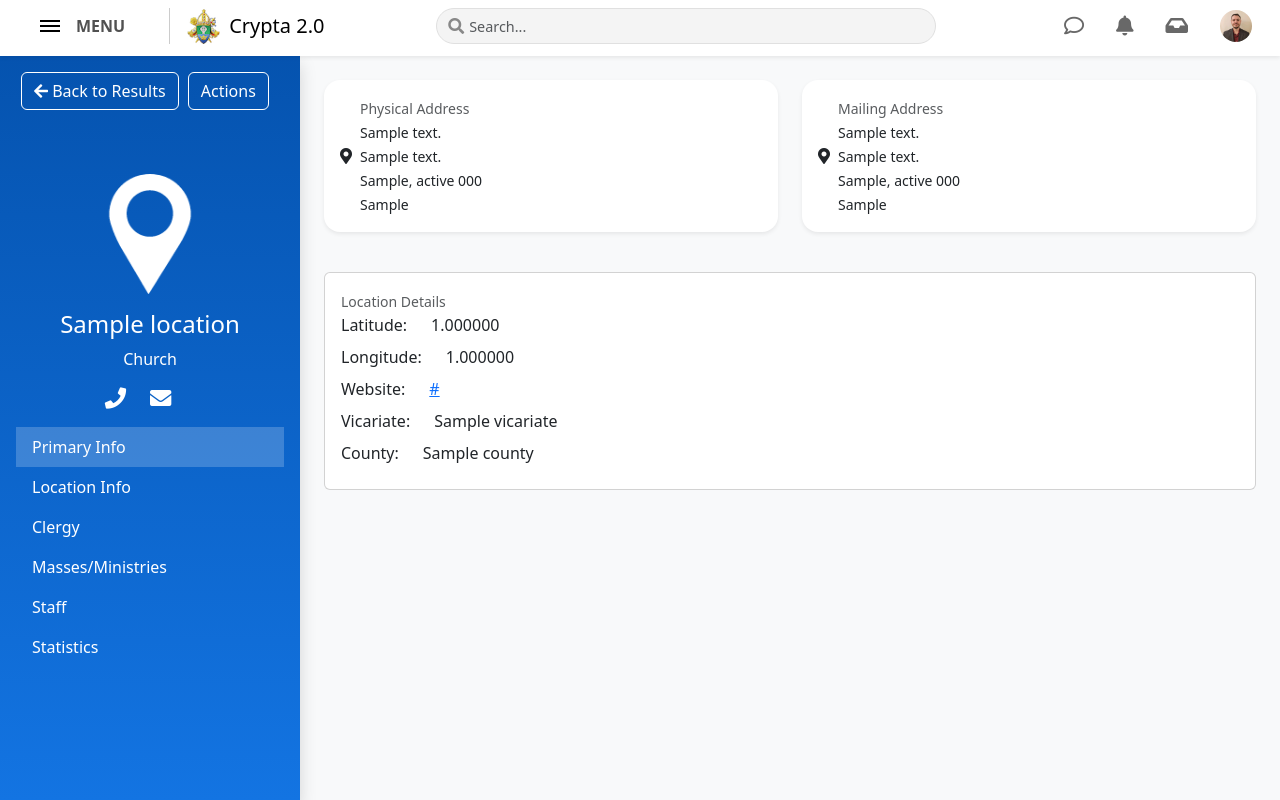
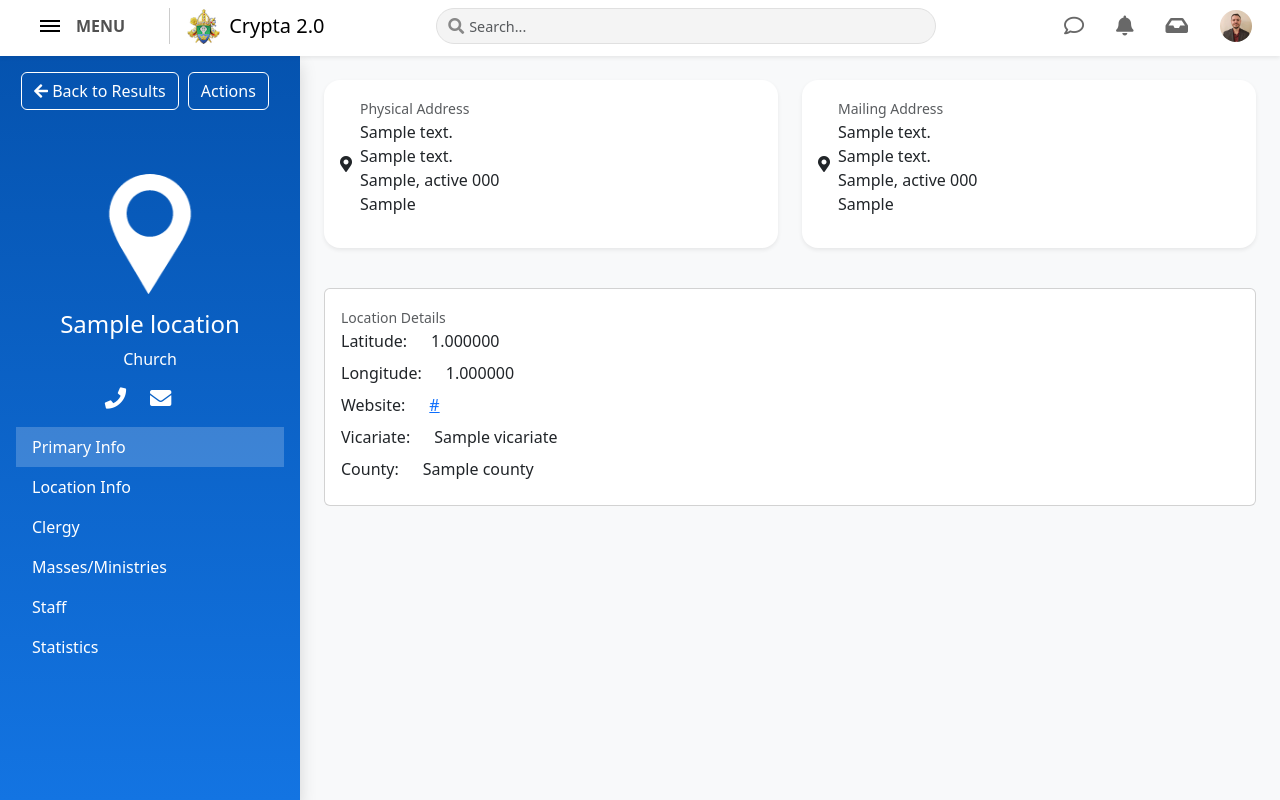
Before and after one commit to rcdoc-org/CryptaService-Crypta, a Django app: page /demo/details-page/location/1/ in a window 1280 px wide. Run offline with Django 5.2, Linux system fonts and the light colour scheme; a user stored in the database is signed in; tables that the repository leaves empty hold one stand-in row (values such as "Sample post").

Commit message:
Getting data into location layout but questioning categories.

```diff
--- a/backend/api/templates/details_page.html
+++ b/backend/api/templates/details_page.html
@@ -3,6 +3,8 @@
 
 {% block stylesheets %}
   <link rel="stylesheet" href="{% static 'css/details_page.css' %}" />
+
+  <scripts src="https://cdn.jsdelivr.net/npm/chart.js"></scipts>
 {% endblock %}
 
 {% block title %}
@@ -505,10 +507,11 @@
                   {% if object.lkp_physicalAddress_id %}
                     <div>
                       <small class="text-muted">Physical Address</small><br>
-                      <small>{{ object.lkp_physicalAddress_id.address1 }}</small><br>
-                      {% if object.lkp_physicalAddress_id.address2 %}<small>{{ object.lkp_physicalAddress_id.address2 }}</small><br>{% endif %}
-                      <small>{{ object.lkp_physicalAddress_id.city }}, {{ object.lkp_physicalAddress_id.state }} {{ object.lkp_physicalAddress_id.zip_code }}</small><br>
-                      <small>{{ object.lkp_physicalAddress_id.country }}</small>
+                      <address>{{ object.lkp_physicalAddress_id.address1 }}<br>
+                      {% if object.lkp_physicalAddress_id.address2 %}{{ object.lkp_physicalAddress_id.address2 }}<br>{% endif %}
+                      {{ object.lkp_physicalAddress_id.city }}, {{ object.lkp_physicalAddress_id.state }} {{ object.lkp_physicalAddress_id.zip_code }}<br>
+                      {{ object.lkp_physicalAddress_id.country }}
+                      </address>
                     </div>
                   {% else %}
                     <div>
@@ -527,10 +530,11 @@
                   {% if object.lkp_mailingAddress_id %}
                     <div>
                       <small class="text-muted">Mailing Address</small><br>
-                      <small>{{ object.lkp_mailingAddress_id.address1 }}</small><br>
-                      {% if object.lkp_mailingAddress_id.address2 %}<small>{{ object.lkp_mailingAddress_id.address2 }}</small><br>{% endif %}
-                      <small>{{ object.lkp_mailingAddress_id.city }}, {{ object.lkp_mailingAddress_id.state }} {{ object.lkp_mailingAddress_id.zip_code }}</small><br>
-                      <small>{{ object.lkp_mailingAddress_id.country }}</small>
+                      <address>{{ object.lkp_mailingAddress_id.address1 }}<br>
+                      {% if object.lkp_mailingAddress_id.address2 %}{{ object.lkp_mailingAddress_id.address2 }}<br>{% endif %}
+                      {{ object.lkp_mailingAddress_id.city }}, {{ object.lkp_mailingAddress_id.state }} {{ object.lkp_mailingAddress_id.zip_code }}<br>
+                      {{ object.lkp_mailingAddress_id.country }}
+                      </address>
                     </div>
                   {% else %}
                     <div>
@@ -542,8 +546,10 @@
               </div>
             </div>
           </div>
+        </div>
 
           <!-- Location Details -->
+        <div id="location-info" class="detail-section">
           <div class="card mb-4">
             <div class="card-body">
               <small class="text-muted">Location Details</small>
@@ -577,6 +583,7 @@
               </div>
             </div>
           </div>
+        </div>
 
           <!-- CLERGY INFO -->
           <div id="clergy-info" class="detail-section d-none">
@@ -588,9 +595,9 @@
                     <div>
                       <small class="text-muted">Church/Mission</small><br>
                       {% if object.location_details.is_mission %}
-                        <strong>Mission</strong>
+                        <p>Mission</p>
                       {% else %}
-                        <strong>Church</strong>
+                        <p>Church</p>
                       {% endif %}
                     </div>
                   </div>
@@ -601,7 +608,7 @@
                   <div class="card-body d-flex align-items-center">
                     <div>
                       <small class="text-muted">Parish ID</small><br>
-                      <strong>{{ object.location_details.parish_id }}</strong>
+                      <p>{{ object.location_details.parish_id }}</p>
                     </div>
                   </div>
                 </div>
@@ -610,7 +617,7 @@
 
             <div class="card mb-4">
               <div class="card-body">
-                <h5 class="card-title">Church Details</h5>
+                <small class="text-muted">Church Details</small>
                 <dl class="row">
                   <dt class="col-sm-4">Parish Unique Name</dt>
                   <dd class="col-sm-8">{{ object.location_details.parishUniqueName }}</dd>
@@ -641,24 +648,20 @@
             </div>
 
             <div class="row">
-              <div class="col-md-6">
-                <div class="card mb-4">
-                  <div class="card-header d-flex justify-content-between align-items-center">
-                    <span>Dedications</span>
-                  </div>
+              <div class="col">
+                <div class="card mb-4 border-0 rounded-4 shadow-sm">
                   <div class="card-body">
-                    <dl>
+                    <small class="text-muted">Dedications</small>
                       <dt>First Dedication</dt>
-                      <dd>{{ object.location_details.date_firstDedication|date:"Y-m-d"|default:"None" }}</dd>
+                      <dd class="indent">{{ object.location_details.date_firstDedication|date:"Y-m-d"|default:"None" }}</dd>
 
                       <dt>Second Dedication</dt>
-                      <dd>{{ object.location_details.date_secondDedication|date:"Y-m-d"|default:"None" }}</dd>
-                    </dl>
+                      <dd class="indent">{{ object.location_details.date_secondDedication|date:"Y-m-d"|default:"None" }}</dd>
                   </div>
                 </div>
                 <div class="card mb-4 border-0 rounded-4 shadow-sm">
-                  <div class="card-header">Boundary</div>
                   <div class="card-body">
+                    <small class="text-muted">Boundary</small>
                     {% if object.boundary %}
                       <p><a href="{{ object.boundary.url }}" target="_blank">View Boundary File</a></p>
                     {% else %}
@@ -668,11 +671,11 @@
                 </div>
               </div>
 
-              <div class="col-md-6">
-                <div class="card mb-4">
-                  <div class="card-header">Notes</div>
+              <div class="col">
+                <div class="card mb-4 border-0 rounded-4 shadow-sm">
                   <div class="card-body">
-                    <small class="text-muted">{{ object.location_details.notes|default:"No notes" }}</small>
+                    <small class="text-muted">Notes</small>
+                    <p class="indent">{{ object.location_details.notes|default:"No notes" }}</p>
                   </div>
                 </div>
               </div>
@@ -681,15 +684,14 @@
 
           <!-- MASS & MINISTRY INFO -->
           <div id="mass-info" class="detail-section d-none">
-            <div class="card mb-4">
+            <div class="card mb-4 border-0 rounded-4 shadow-sm">
               <div class="card-body">
                 <small class="text-muted">Mass Languages & Times</small>
                 {% if object.languages %}
-                  <ul class="mt-2">
                     {% for lang in object.languages %}
-                      <li>{{ lang.lkp_language_id.name }}: {{ lang.massTime|time:"H:i" }}</li>
+                      <dt>{{ lang.lkp_language_id.name }}</dt>
+                      <dd class="indent">{{ lang.massTime|time:"H:i" }}</dd>
                     {% endfor %}
-                  </ul>
                 {% else %}
                   <p class="mt-2">No mass schedule recorded</p>
                 {% endif %}
@@ -779,4 +781,5 @@
 
 {% block bodyScripts %}
   <script src="{% static 'js/details_page.js' %}"></script>
+
 {% endblock %}
```
